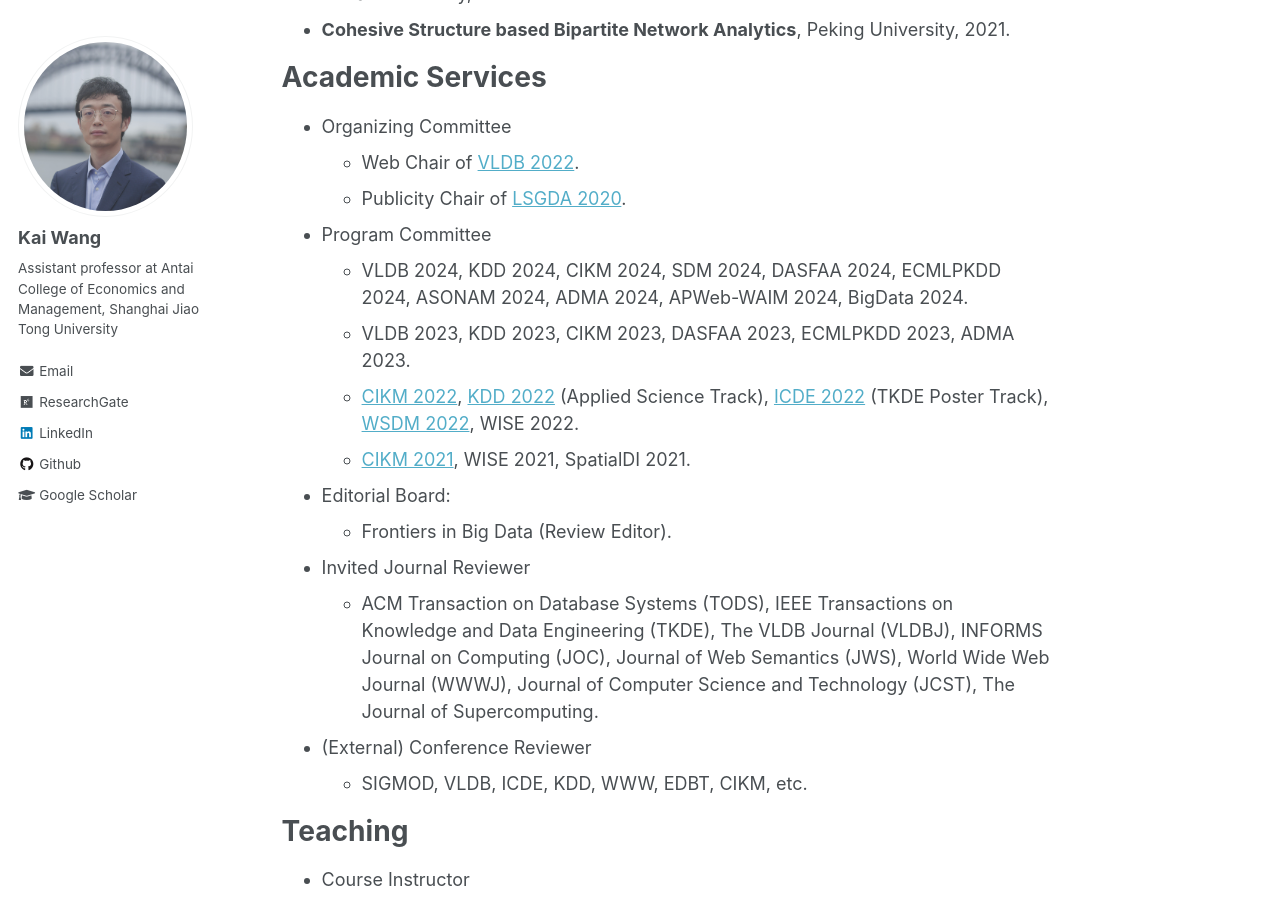
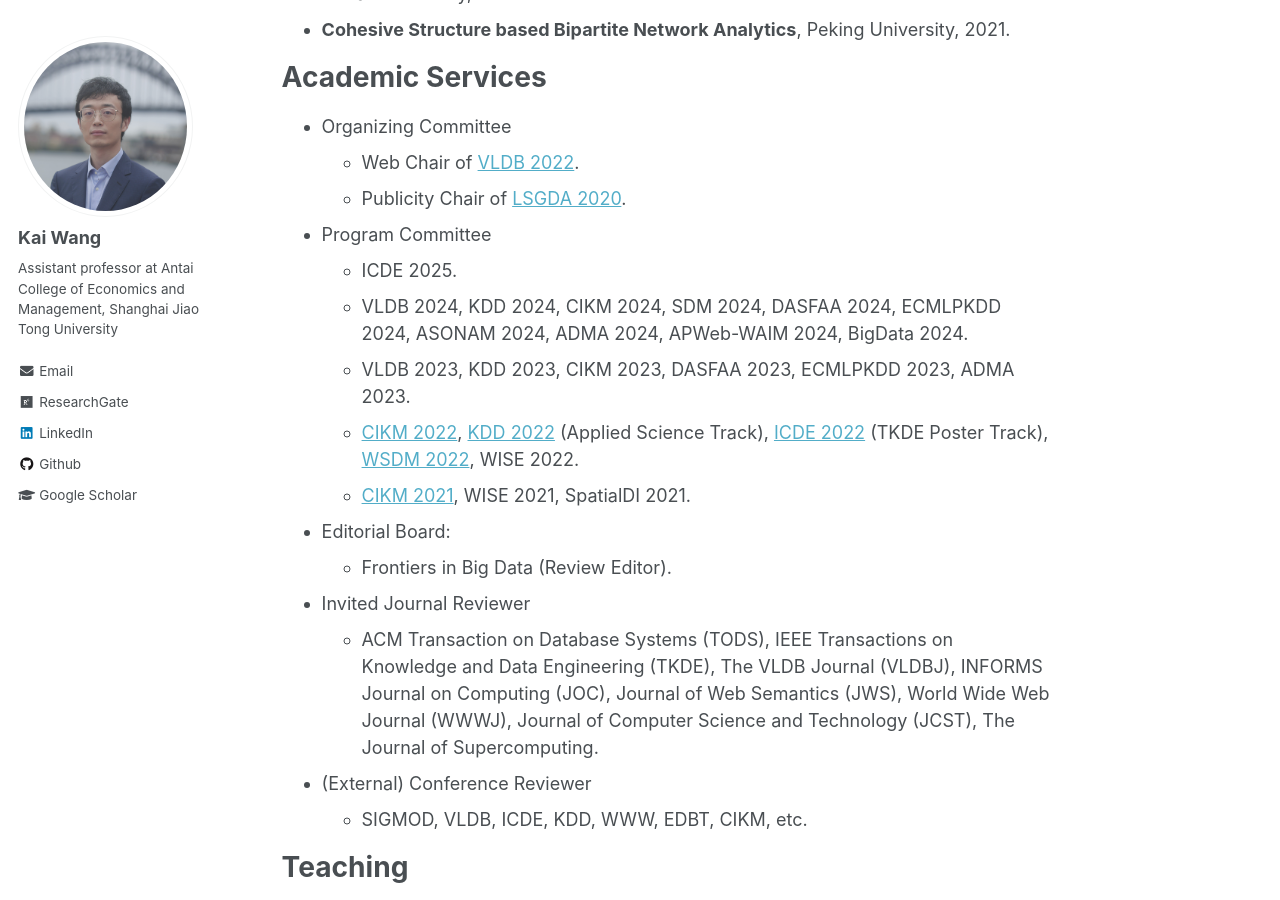
Before and after one commit to cs-kaiwang/cs-kaiwang.github.io, a Jekyll site: the page built from _pages/about.md, in a window 1280 px wide and 900 px high, scrolled down 4962 px. Built offline with Jekyll 4.4.1, drawn with Linux system fonts in a browser that asks for light colours.

Commit message:
Update about.md

```diff
--- a/_pages/about.md
+++ b/_pages/about.md
@@ -79,6 +79,7 @@ Academic Services
   - Publicity Chair of [LSGDA 2020](https://www.google.com/url?q=https%3A%2F%2Flsgda.github.io%2F2020%2F&sa=D&sntz=1&usg=AFQjCNFYfkgg9wBrWW8wUaG8GCGXJz3z_A).
 
 - Program Committee
+  - ICDE 2025.
   - VLDB 2024, KDD 2024, CIKM 2024, SDM 2024, DASFAA 2024, ECMLPKDD 2024, ASONAM 2024, ADMA 2024, APWeb-WAIM 2024, BigData 2024.
   - VLDB 2023, KDD 2023, CIKM 2023, DASFAA 2023, ECMLPKDD 2023, ADMA 2023.
   - [CIKM 2022](https://www.cikm2022.org/), [KDD 2022](https://kdd.org/kdd2022/) (Applied Science Track), [ICDE 2022](https://icde2022.ieeecomputer.my/) (TKDE Poster Track), [WSDM 2022](https://www.wsdm-conference.org/2022/), WISE 2022.
```
